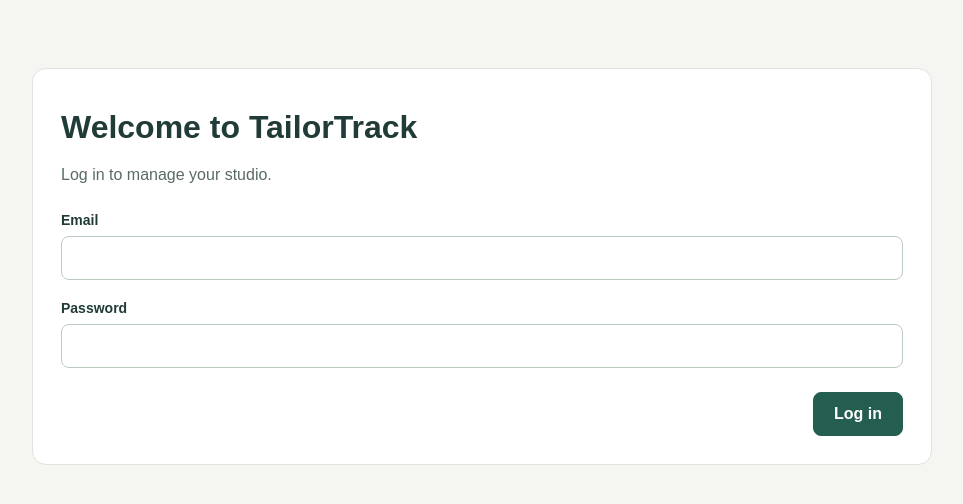
After one commit to mashi-shishara/TailorTrack, a PHP site: page /login.php in a window 1280 px wide. The commit adds this page. Shown: the top 504 px of the page, without its empty margins (8-971 px from the left). Run offline with PHP 8.4, Linux system fonts and the light colour scheme; a stand-in replaces the project's code that opens the database connection.

Commit message:
Add owner login logout and protect application pages

```diff
--- a/customers.php
+++ b/customers.php
@@ -1,4 +1,5 @@
 <?php
+require_once __DIR__ . '/auth.php';
 session_start();
 
 require_once __DIR__ . '/config.php';
--- a/edit-customer.php
+++ b/edit-customer.php
@@ -1,4 +1,5 @@
 <?php
+require_once __DIR__ . '/auth.php';
 session_start();
 
 require_once __DIR__ . '/config.php';
--- a/edit-order.php
+++ b/edit-order.php
@@ -1,4 +1,5 @@
 <?php
+require_once __DIR__ . '/auth.php';
 session_start();
 
 require_once __DIR__ . '/config.php';
--- a/fittings.php
+++ b/fittings.php
@@ -1,4 +1,5 @@
 <?php
+require_once __DIR__ . '/auth.php';
 require_once __DIR__ . '/config.php';
 
 function escape($value)
--- /dev/null
+++ b/login.php
@@ -0,0 +1,121 @@
+<?php
+session_start();
+
+require_once __DIR__ . '/config.php';
+
+function escape($value)
+{
+    return htmlspecialchars((string) $value, ENT_QUOTES, 'UTF-8');
+}
+
+if (empty($_SESSION['login_token'])) {
+    $_SESSION['login_token'] = bin2hex(random_bytes(32));
+}
+
+$email = '';
+$error = '';
+
+if ($_SERVER['REQUEST_METHOD'] === 'POST') {
+    $emailInput = $_POST['email'] ?? '';
+    $email = is_string($emailInput) ? trim($emailInput) : '';
+    $password = $_POST['password'] ?? '';
+    $token = $_POST['login_token'] ?? '';
+
+    if (
+        !is_string($token) ||
+        !hash_equals($_SESSION['login_token'], $token)
+    ) {
+        $error = 'Please refresh the page and try again.';
+    } elseif (
+        !filter_var($email, FILTER_VALIDATE_EMAIL) ||
+        mb_strlen($email) > 190 ||
+        !is_string($password) ||
+        $password === '' ||
+        strlen($password) > 72
+    ) {
+        $error = 'Incorrect email or password.';
+    } else {
+        try {
+            $statement = $pdo->prepare(
+                'SELECT id, password_hash, is_active
+                 FROM users WHERE email = :email'
+            );
+
+            $statement->execute(['email' => $email]);
+            $user = $statement->fetch();
+
+            if (
+                $user &&
+                password_verify($password, $user['password_hash']) &&
+                (int) $user['is_active'] === 1
+            ) {
+                session_regenerate_id(true);
+
+                // Start a clean authenticated session.
+                $_SESSION = [
+                    'user_id' => (int) $user['id'],
+                    'csrf_token' => bin2hex(random_bytes(32))
+                ];
+
+                session_write_close();
+                header('Location: index.php', true, 303);
+                exit;
+            }
+
+            $error = 'Incorrect email or password.';
+        } catch (PDOException $e) {
+            error_log($e->getMessage());
+            $error = 'Unable to log in. Please try again.';
+        }
+    }
+}
+?>
+<!DOCTYPE html>
+<html lang="en">
+<head>
+    <meta charset="UTF-8">
+    <meta name="viewport" content="width=device-width, initial-scale=1.0">
+    <title>TailorTrack | Login</title>
+    <link rel="stylesheet" href="style.css">
+</head>
+<body>
+<main class="main-content">
+    <section class="form-panel">
+        <h1>Welcome to TailorTrack</h1>
+        <p class="description">Log in to manage your studio.</p>
+
+        <?php if ($error !== ''): ?>
+            <p role="alert"><?= escape($error) ?></p>
+        <?php endif; ?>
+
+        <form method="post" action="login.php">
+            <input type="hidden" name="login_token"
+                   value="<?= escape($_SESSION['login_token']) ?>">
+
+            <div class="form-grid">
+                <div class="form-field full-width">
+                    <label for="login-email">Email</label>
+                    <input type="email" id="login-email" name="email"
+                           value="<?= escape($email) ?>"
+                           maxlength="190"
+                           autocomplete="username" required>
+                </div>
+
+                <div class="form-field full-width">
+                    <label for="login-password">Password</label>
+                    <input type="password" id="login-password"
+                           name="password"
+                           autocomplete="current-password" required>
+                </div>
+            </div>
+
+            <div class="form-actions">
+                <button type="submit" class="button-primary">
+                    Log in
+                </button>
+            </div>
+        </form>
+    </section>
+</main>
+</body>
+</html>
--- a/order-details.php
+++ b/order-details.php
@@ -1,4 +1,5 @@
 <?php
+require_once __DIR__ . '/auth.php';
 session_start();
 require_once __DIR__ . '/config.php';
 
--- a/orders.php
+++ b/orders.php
@@ -1,4 +1,5 @@
 <?php
+require_once __DIR__ . '/auth.php';
 session_start();
 
 require_once __DIR__ . '/config.php';
--- a/payments.php
+++ b/payments.php
@@ -1,4 +1,5 @@
 <?php
+require_once __DIR__ . '/auth.php';
 session_start();
 
 require_once __DIR__ . '/config.php';
--- a/save-payment.php
+++ b/save-payment.php
@@ -1,4 +1,5 @@
 <?php
+require_once __DIR__ . '/auth.php';
 session_start();
 
 require_once __DIR__ . '/config.php';
--- a/update-alteration.php
+++ b/update-alteration.php
@@ -1,4 +1,5 @@
 <?php
+require_once __DIR__ . '/auth.php';
 session_start();
 
 require_once __DIR__ . '/config.php';
--- a/update-order-status.php
+++ b/update-order-status.php
@@ -1,4 +1,5 @@
 <?php
+require_once __DIR__ . '/auth.php';
 session_start();
 
 require_once __DIR__ . '/config.php';
```
Also changed, not shown: auth.php (added, +39 -0 lines), database/schema.sql (+14 -0 lines), index.php (+13 -0 lines), logout.php (added, +34 -0 lines).
